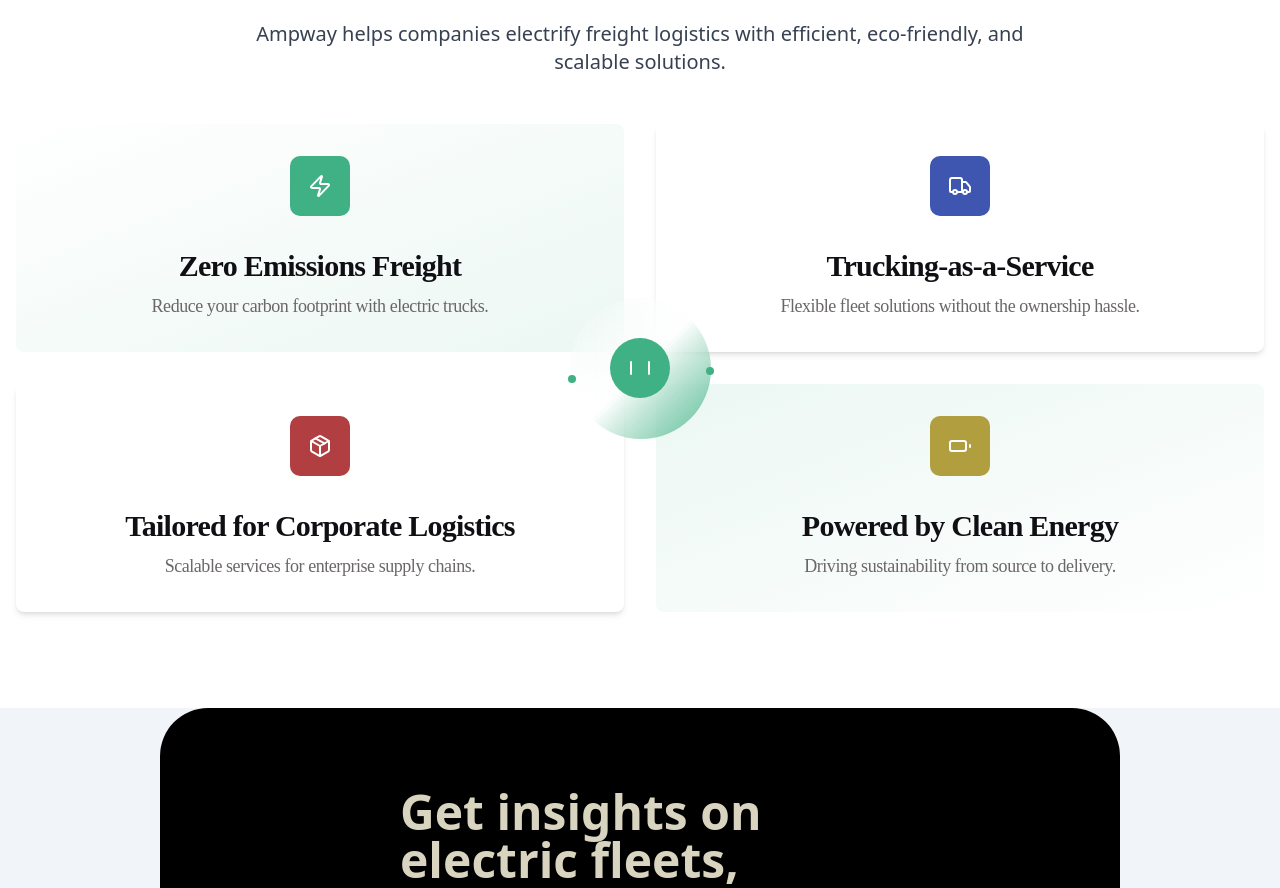
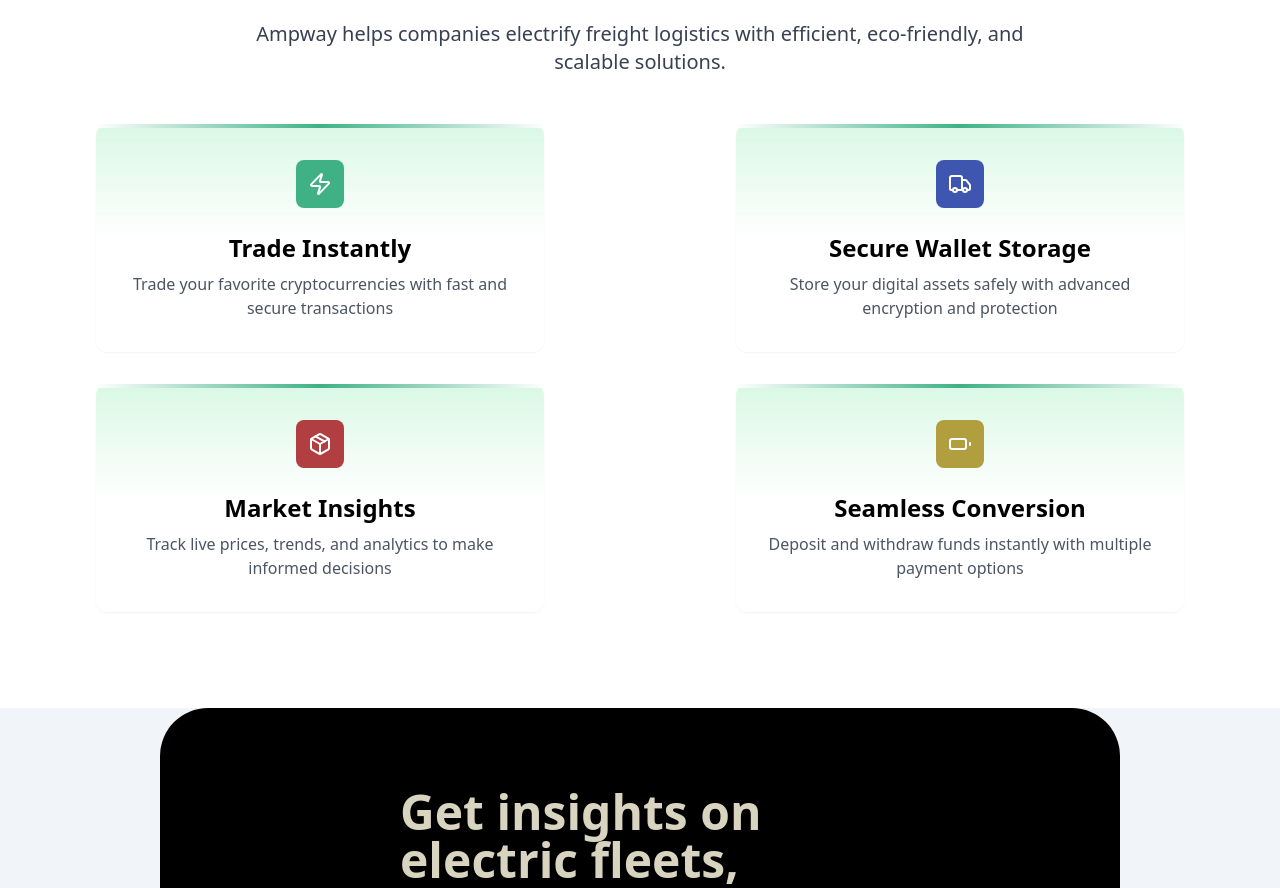
Before and after one commit to DhanushKeloth/ampway, a React (Vite) app: page / in a window 1280 px wide. Shown: the part 4802-5690 px from the top of the page. Built offline with nearby package versions, Linux system fonts and the light colour scheme.

Commit message:
added border to the features

```diff
--- a/src/Home1/FeaturesSection.jsx
+++ b/src/Home1/FeaturesSection.jsx
@@ -5,31 +5,27 @@
   const features = [
     {
       icon: <Zap className="text-white w-6 h-6" />,
-      title: "Zero Emissions Freight",
-      description: "Reduce your carbon footprint with electric trucks.",
+      title: "Trade Instantly",
+      description: "Trade your favorite cryptocurrencies with fast and secure transactions",
       bgColor: "bg-[#3FB185]",
-      gradient: "bg-gradient-to-br from-white/10 to-[#3FB185]/10"
     },
     {
       icon: <Truck className="text-white w-6 h-6" />,
-      title: "Trucking-as-a-Service",
-      description: "Flexible fleet solutions without the ownership hassle.",
+      title: "Secure Wallet Storage",
+      description: "Store your digital assets safely with advanced encryption and protection",
       bgColor: "bg-[#3F56B1]",
-      gradient: ""
     },
     {
       icon: <Package className="text-white w-6 h-6" />,
-      title: "Tailored for Corporate Logistics",
-      description: "Scalable services for enterprise supply chains.",
+      title: "Market Insights",
+      description: "Track live prices, trends, and analytics to make informed decisions",
       bgColor: "bg-[#B13F41]",
-      gradient: ""
     },
     {
       icon: <Battery className="text-white w-6 h-6" />,
-      title: "Powered by Clean Energy",
-      description: "Driving sustainability from source to delivery.",
+      title: "Seamless Conversion",
+      description: "Deposit and withdraw funds instantly with multiple payment options",
       bgColor: "bg-[#B19E3F]",
-      gradient: "bg-gradient-to-tl from-white/10 to-[#3FB185]/10"
     }
   ];
 
@@ -40,42 +36,28 @@
         <p className="text-xl text-gray-700 text-center mb-12 max-w-3xl mx-auto">
           Ampway helps companies electrify freight logistics with efficient, eco-friendly, and scalable solutions.
         </p>
-        <div className="grid grid-cols-1 md:grid-cols-2 gap-8 relative">
+
+        <div className="grid grid-cols-1 md:grid-cols-2 gap-8 place-items-center">
           {features.map((feature, index) => (
             <div
               key={index}
-              className={`relative p-8 rounded-lg ${feature.gradient || 'bg-white shadow-md'}`}
+              className="p-8 rounded-xl w-full max-w-md bg-gradient-to-b from-green-400/20 via-white to-white border-t-4 border-transparent shadow-sm"
+              style={{
+                borderImage: 'linear-gradient(to right, transparent, #3FB185, transparent) 1',
+                borderImageSlice: 1
+              }}
             >
-              <div className="flex flex-col items-center gap-8">
-                <div className={`w-[60px] h-[60px] flex items-center justify-center ${feature.bgColor} rounded-[10px]`}>
+              <div className="flex flex-col items-center gap-6">
+                <div className={`w-12 h-12 flex items-center justify-center ${feature.bgColor} rounded-lg`}>
                   {feature.icon}
                 </div>
-                <div className="flex flex-col items-center gap-2">
-                  <h3 className="font-['Inter_Tight'] font-extrabold text-3xl text-center tracking-tight text-[#101014]">
-                    {feature.title}
-                  </h3>
-                  <p className="font-['Inter_Tight'] text-lg text-center tracking-tight text-[#6C6767]">
-                    {feature.description}
-                  </p>
+                <div className="text-center">
+                  <h3 className="text-2xl font-extrabold text-black">{feature.title}</h3>
+                  <p className="text-gray-600 mt-2">{feature.description}</p>
                 </div>
               </div>
             </div>
           ))}
-
-          {/* Central Decorative Hub */}
-          <div className="absolute left-1/2 top-1/2 transform -translate-x-1/2 -translate-y-1/2 hidden md:block">
-            <div className="relative w-[140px] h-[140px] rounded-full border border-white/10 backdrop-blur-[30px] bg-white/[0.02]">
-              <div className="absolute left-1/2 top-1/2 transform -translate-x-1/2 -translate-y-1/2 w-[60px] h-[60px] bg-[#3FB185] rounded-full flex items-center justify-center">
-                <svg width="30" height="30" viewBox="0 0 30 30" fill="none" xmlns="http://www.w3.org/2000/svg">
-                  <path d="M6 9V21M24 9V21" stroke="white" strokeWidth="2" strokeLinecap="round" strokeLinejoin="round"/>
-                </svg>
-              </div>
-              <div className="absolute w-[140px] h-[140px] left-0 top-0 rounded-full bg-gradient-to-br from-[rgba(63,177,133,0)] via-transparent to-[#3FB185] opacity-50"></div>
-              <div className="absolute w-[140px] h-[140px] left-0 top-0 rounded-full bg-gradient-to-tl from-[rgba(63,177,133,0)] via-transparent to-[#3FB185] opacity-50 transform rotate-180"></div>
-              <div className="absolute w-2 h-2 bg-[#3FB185] rounded-full left-[135px] top-[68px]"></div>
-              <div className="absolute w-2 h-2 bg-[#3FB185] rounded-full left-[-3px] top-[76px]"></div>
-            </div>
-          </div>
         </div>
       </div>
     </section>
--- a/src/index.css
+++ b/src/index.css
@@ -52,3 +52,15 @@
 .rotate-y-180 {
   transform: rotateY(180deg);
 }
+
+.sharp-green-separator {
+  width: 100%;
+  height: 8px;
+  background: linear-gradient(
+    to right,
+    transparent 0%,
+    #00a878 45%,
+    #00a878 55%,
+    transparent 100%
+  );
+}
```
